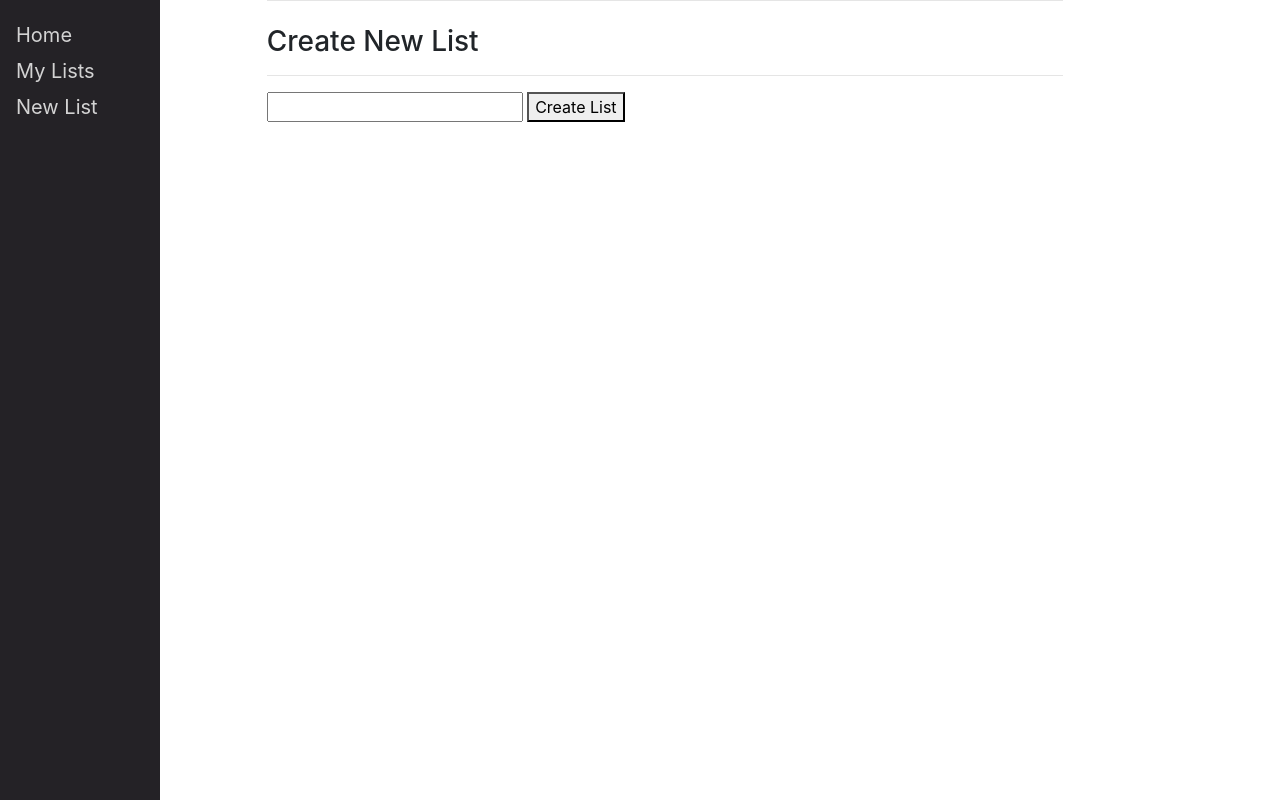
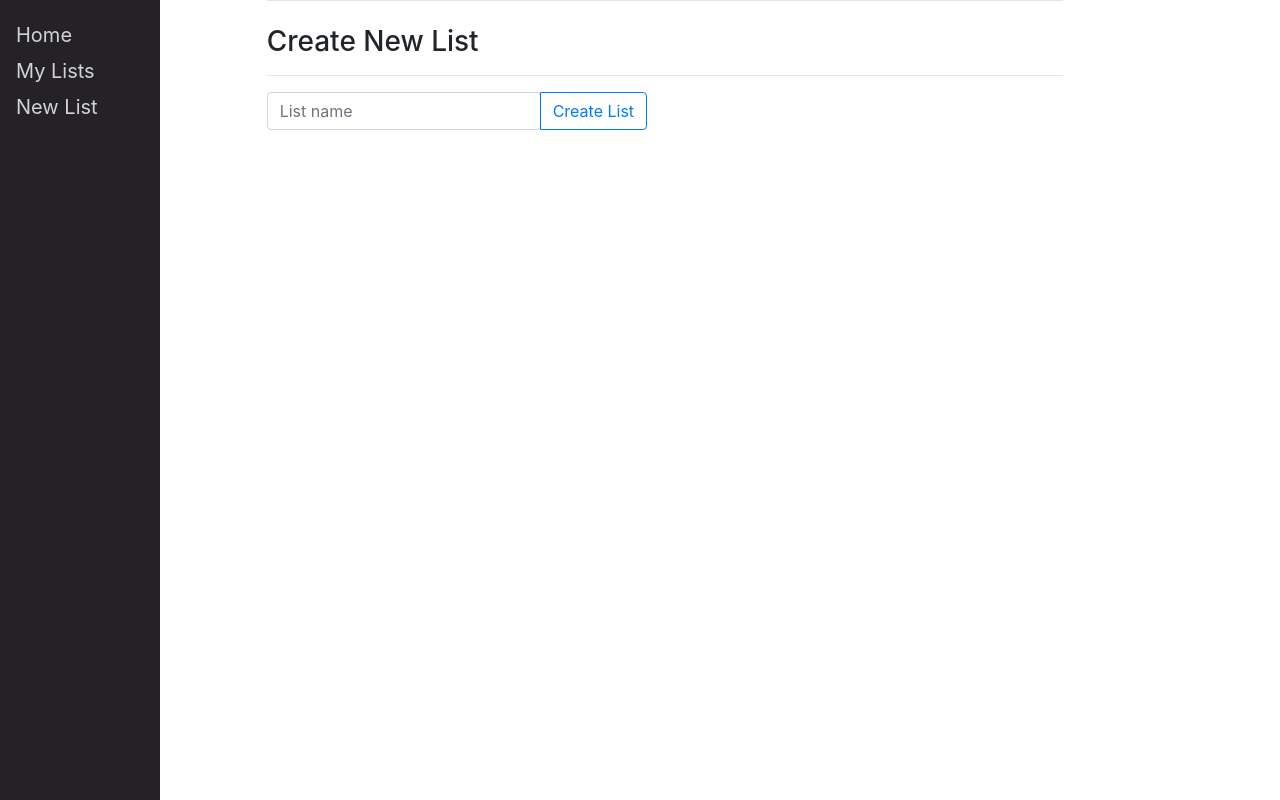
Before and after one commit to GeorgiaSkrempou/JustDoIt, a Django app: page /create/ in a window 1280 px wide. Run offline with Django 4.2, Linux system fonts and the light colour scheme; the visitor is signed in with stand-in values (Sample User, id 1).

Commit message:
chore:small frontend fix

```diff
--- a/main/templates/main/create.html
+++ b/main/templates/main/create.html
@@ -20,7 +20,14 @@
 <form method="POST" action="#">
     {% csrf_token %}
 
-    <input type = "text", name = "new">
-    <button type = "submit", name = "newList", value = "newList">Create List</button>
+    <div class="input-group mb-5">
+        <div class="col-xs-4">
+
+            <input type = "text", class = "form-control" placeholder = "List name" name = "new">
+        </div>
+        <div class = "input-group-append">
+            <button class = "btn btn-outline-primary" type = "submit" name = "newList" value = "newList">Create List</button>
+        </div>
+    </div>
 </form>
 {% endblock %}
```
Also changed, not shown: main/templates/main/list.html (+5 -3 lines).
